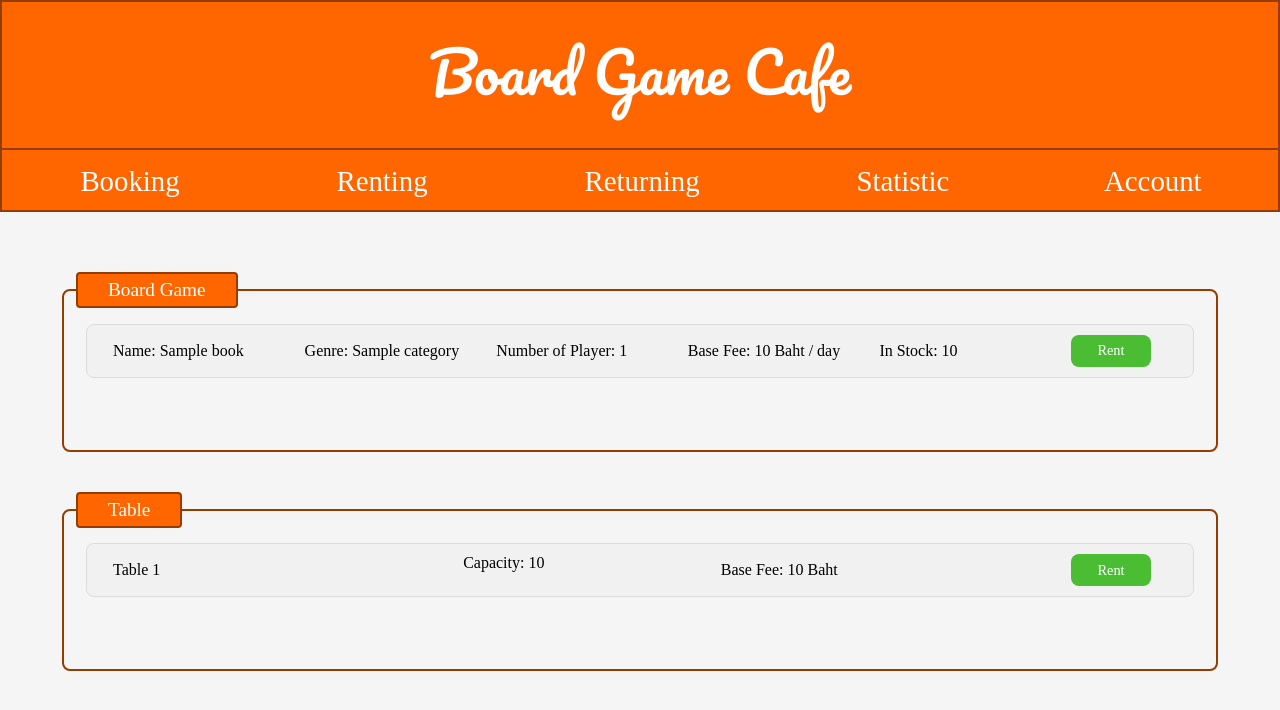
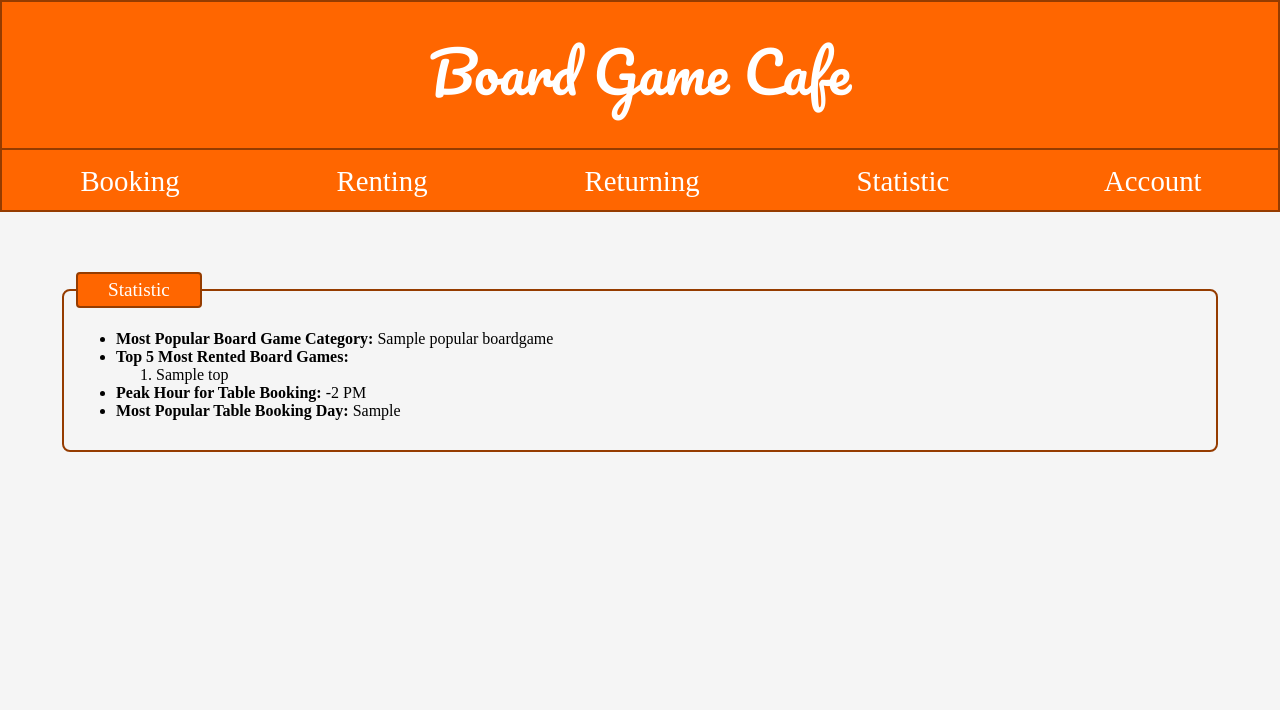
Before and after one commit to EggADayKeepTheTeacherAway/Board-Game-Cafe, a Django app: template board_game_cafe/templates/app/rent.html in a window 1280 px wide. Shown: the top 710 px of the page. Run offline with Django 5.2, Linux system fonts and the light colour scheme; the template is opened without the code that fills it: most values are stand-ins (such as "Sample title", 1, 10 or a date in 2020); parts of the project's set-up code (start-up, migrations or seed data) failed here and were passed over.

Commit message:
Update rent.html

```diff
--- a/board_game_cafe/templates/app/rent.html
+++ b/board_game_cafe/templates/app/rent.html
@@ -2,159 +2,39 @@
 
 {% block content %}
 <section class="main-body">
-    <fieldset class="board-game container">
-        <legend class="board-game-header">
-            Board Game
+    <fieldset class="table container">
+        <legend class="statistic-header">
+            Statistic
         </legend>
+        <ul class="statistic-detail">
+            <li><strong>Most Popular Board Game Category:</strong> {{ data.popular_boardgame.boardgame_name }}</li>
+            <li>
+                <strong>Top 5 Most Rented Board Games:</strong>
+                <ol>
+                    {% for top in data.top_boardgame %}
+                        <li>{{ top.boardgame_name }}</li>
+                    {% endfor %}
+                </ol>
+            </li>
+            <li>
+                <strong>Peak Hour for Table Booking:</strong>
+                {% if data.peak_hour is not None %}
+                    {% if data.peak_hour == 0 %}
+                        12 AM
+                    {% elif data.peak_hour < 12 %}
+                        {{ data.peak_hour }} AM
+                    {% elif data.peak_hour == 12 %}
+                        12 PM
+                    {% else %}
+                        {{ data.peak_hour|add:"-12" }} PM
+                    {% endif %}
+                {% else %}
+                    No data available
+                {% endif %}
+            </li>
+            <li><strong>Most Popular Table Booking Day:</strong> {{ data.peak_day }}</li>
+        </ul>
 
-        {% for book in item.boardgame %}
-            <div class="content">
-                <span class="name">Name: {{ book.boardgame_name }}</span>
-                <span class="category">Genre: {{ book.category.category_name }}</span>
-                <span class="category">Number of Player: {{ book.group.num_player }}</span>
-                <span class="category">Base Fee: {{ book.group.base_fee }} Baht / day</span>
-                <span class="category">In Stock: {{ book.stock }}</span>
-                <a href="#" onclick="handleRent('{{ book.boardgame_name }}', 'BoardGame', {{ book.boardgame_id }}); return false;" class="button">
-                    Rent
-                </a>
-            </div>
-        {% endfor %}
-    </fieldset>
-
-    <fieldset class="table container">
-        <legend class="table-header">
-            Table
-        </legend>
-
-        {% for table in item.table %}
-            <div class="content" id="table">
-                <span class="name">Table {{ table.table_id }}</span>
-                <span class="capacity">Capacity: {{ table.capacity }}</span>
-                <span class="category">Base Fee: {{ table.fee }} Baht</span>
-                <form method="POST" action="{% url 'board_game_cafe:rent' %}">
-                    {% csrf_token %}
-                    <input type="hidden" name="item_type" value="Table">
-                    <input type="hidden" name="item_id" value="{{ table.table_id }}">
-                    <input type="hidden" name="what_do" value="rent">
-                    <input type="hidden" name="due_date" value="today">
-                    <button type="submit" class="button">Rent</button>
-                </form>
-            </div>
-        {% endfor %}
     </fieldset>
 </section>
-
-<!-- Backdrop for disabling interactions -->
-<div id="backdrop" class="backdrop hidden"></div>
-
-<!-- Popup Notification -->
-<div id="popup-notification" class="popup hidden">
-    <p id="popup-message"></p>
-    <label for="end-date">Choose End Date:</label>
-    <input type="date" id="end-date" name="end-date" required>
-    <div>
-        <input type="hidden" name="csrfmiddlewaretoken" value="{{ csrf_token }}">
-        <button onclick="confirmRent()">Confirm</button>
-        <button onclick="closePopup()">Cancel</button>
-    </div>
-</div>
-
-<script>
-    let currentItemName = '';
-    let currentItemType = '';
-
-    function showPopup(itemName, itemType, itemID) {
-        const popup = document.getElementById('popup-notification');
-        const popupMessage = document.getElementById('popup-message');
-        const backdrop = document.getElementById('backdrop');
-        const endDateInput = document.getElementById('end-date');
-
-        currentItemName = itemName;
-        currentItemType = itemType; // Set the current item type
-        currentItemID = itemID;
-        popupMessage.textContent = `You have selected to rent "${itemName}". Please choose an end date.`;
-
-        const today = new Date().toISOString().split('T')[0];
-        const maxDate = new Date();
-        maxDate.setDate(maxDate.getDate() + 9);
-        const maxDateString = maxDate.toISOString().split('T')[0];
-
-        endDateInput.min = today;
-        endDateInput.max = maxDateString;
-
-        popup.classList.remove('hidden');
-        backdrop.classList.remove('hidden');
-    }
-
-    function closePopup() {
-        const popup = document.getElementById('popup-notification');
-        const backdrop = document.getElementById('backdrop');
-
-        popup.classList.add('hidden');
-        backdrop.classList.add('hidden');
-    }
-
-    function confirmRent() {
-        const endDateInput = document.getElementById('end-date');
-        const endDate = endDateInput.value;
-
-        if (!endDate) {
-            alert('Please select an end date before confirming!');
-            return;
-        }
-
-        // Create and submit the form dynamically
-        const form = document.createElement('form');
-        form.method = 'POST';
-        form.action = '';
-
-        // Add CSRF token
-        const csrfToken = document.querySelector('[name=csrfmiddlewaretoken]').value;
-        const csrfInput = document.createElement('input');
-        csrfInput.type = 'hidden';
-        csrfInput.name = 'csrfmiddlewaretoken';
-        csrfInput.value = csrfToken;
-        form.appendChild(csrfInput);
-
-        // Add item type
-        const itemTypeInput = document.createElement('input');
-        itemTypeInput.type = 'hidden';
-        itemTypeInput.name = 'item_type';
-        itemTypeInput.value = currentItemType;
-        form.appendChild(itemTypeInput);
-
-        // Add item name
-        const itemNameInput = document.createElement('input');
-        itemNameInput.type = 'hidden';
-        itemNameInput.name = 'item_id';
-        itemNameInput.value = currentItemID;
-        form.appendChild(itemNameInput);
-
-        // Add due date
-        const dueDateInput = document.createElement('input');
-        dueDateInput.type = 'hidden';
-        dueDateInput.name = 'due_date';
-        dueDateInput.value = endDate;
-        form.appendChild(dueDateInput);
-
-        // Choose to Rent
-        const choose = document.createElement('input');
-        choose.type = 'hidden';
-        choose.name = 'what_do';
-        choose.value = 'rent';
-        form.appendChild(choose);
-
-        // Submit the form
-        document.body.appendChild(form);
-        form.submit();
-
-        alert(`You have successfully rented "${currentItemName}" until ${endDate}!`);
-        closePopup();
-    }
-
-    function handleRent(itemName, itemType, itemID) {
-        showPopup(itemName, itemType, itemID);
-    }
-</script>
-
 {% endblock %}
```
